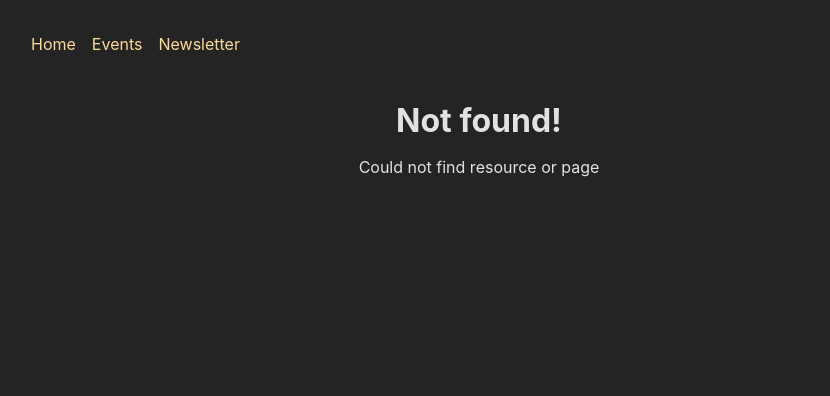
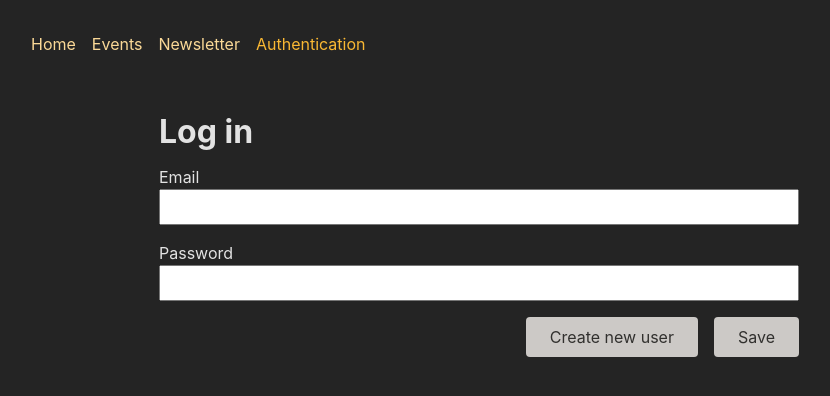
Before and after one commit to FANT0M100/spaRouterReact, a React (Create React App) app in the folder frontend/: page /auth in a window 1280 px wide. Before the commit this address had no page. Shown: the top 396 px of the page, without its empty margins (161-991 px from the left). Built offline with nearby package versions, Linux system fonts and the light colour scheme.

Commit message:
add authentication page

```diff
--- a/frontend/src/App.js
+++ b/frontend/src/App.js
@@ -13,6 +13,7 @@
 import RootLayout from "./pages/Root";
 import { action as manipulateEventAction } from "./components/EventForm";
 import NewsletterPage, { action as newsletterAction } from "./pages/Newsletter";
+import AuthenticationPage from "./pages/Authentication";
 
 const router = createBrowserRouter([
   {
@@ -54,6 +55,7 @@
           },
         ],
       },
+      { path: "auth", element: <AuthenticationPage /> },
       {
         path: "newsletter",
         element: <NewsletterPage />,
--- /dev/null
+++ b/frontend/src/components/AuthForm.js
@@ -0,0 +1,36 @@
+import { useState } from 'react';
+import { Form } from 'react-router-dom';
+
+import classes from './AuthForm.module.css';
+
+function AuthForm() {
+  const [isLogin, setIsLogin] = useState(true);
+
+  function switchAuthHandler() {
+    setIsLogin((isCurrentlyLogin) => !isCurrentlyLogin);
+  }
+
+  return (
+    <>
+      <Form method="post" className={classes.form}>
+        <h1>{isLogin ? 'Log in' : 'Create a new user'}</h1>
+        <p>
+          <label htmlFor="email">Email</label>
+          <input id="email" type="email" name="email" required />
+        </p>
+        <p>
+          <label htmlFor="image">Password</label>
+          <input id="password" type="password" name="password" required />
+        </p>
+        <div className={classes.actions}>
+          <button onClick={switchAuthHandler} type="button">
+            {isLogin ? 'Create new user' : 'Login'}
+          </button>
+          <button>Save</button>
+        </div>
+      </Form>
+    </>
+  );
+}
+
+export default AuthForm;
--- /dev/null
+++ b/frontend/src/components/AuthForm.module.css
@@ -0,0 +1,48 @@
+.form {
+  max-width: 40rem;
+  margin: 2rem auto;
+}
+
+.form label,
+.form input,
+.form textarea {
+  display: block;
+  width: 100%;
+}
+
+.form input,
+.form textarea {
+  font: inherit;
+  padding: 0.25rem;
+}
+
+.actions {
+  display: flex;
+  gap: 1rem;
+  justify-content: flex-end;
+  align-items: center;
+}
+
+.actions button {
+  font: inherit;
+  cursor: pointer;
+  padding: 0.5rem 1.5rem;
+  border-radius: 4px;
+  background-color: var(--color-gray-300);
+  color: var(--color-gray-800);
+  border: none;
+}
+
+.actions a {
+  text-decoration: none;
+  background-color: transparent;
+  color: var(--color-gray-300);
+}
+
+.actions button:hover {
+  background-color: var(--color-primary-300);
+}
+
+.actions a:hover {
+  background-color: var(--color-gray-800);
+}
--- a/frontend/src/components/MainNavigation.js
+++ b/frontend/src/components/MainNavigation.js
@@ -39,6 +39,16 @@
               Newsletter
             </NavLink>
           </li>
+          <li>
+            <NavLink
+              to="/auth"
+              className={({ isActive }) =>
+                isActive ? classes.active : undefined
+              }
+            >
+              Authentication
+            </NavLink>
+          </li>
         </ul>
       </nav>
       <NewsletterSignup />
--- /dev/null
+++ b/frontend/src/pages/Authentication.js
@@ -0,0 +1,7 @@
+import AuthForm from '../components/AuthForm';
+
+function AuthenticationPage() {
+  return <AuthForm />;
+}
+
+export default AuthenticationPage;
```
